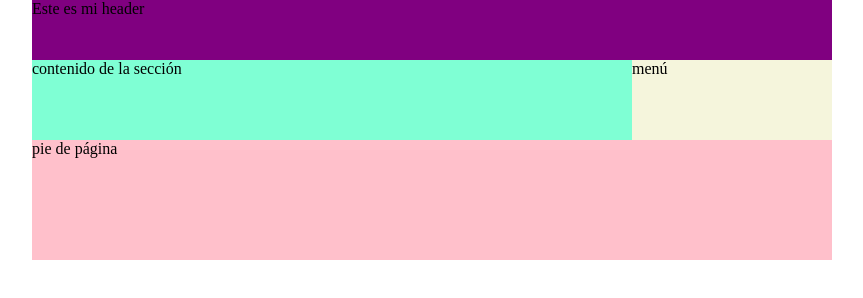
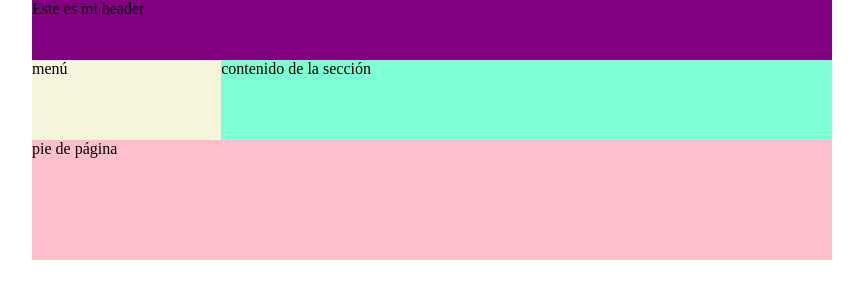
Before and after one commit to pintofelipe/boxModel, a plain HTML site: page index.html in a window 1280 px wide. Shown: the whole page, without its empty margins (208-1071 px from the left). Drawn offline with Linux system fonts and the light colour scheme.

Commit message:
agregar display grid

```diff
--- a/index.html
+++ b/index.html
@@ -14,19 +14,16 @@
     <header>
       Este es mi header
     </header>
-    <div id="wrapper">
-      <section>
         <nav>
           menú
         </nav>
         <article>
           contenido de la sección
         </article>
-      </section>
       <footer>
         pie de página
       </footer>
-      </div>
+
   </div>
 </body>
 
--- a/main.css
+++ b/main.css
@@ -1,34 +1,32 @@
 html,
-
 body {
   padding: 0;
   margin: 0;
 }
 
-
-
 header {
   background-color: purple;
   height: 60px;
+  grid-area: header;
 }
-
-section {
-  background-color: green;
-  flex-direction: row-reverse;
-  overflow: hidden;
-  display: flex;
-}
-
 
 nav {
   background-color: beige;
-  width: 25%;
+  grid-area: menu;
 }
 
 article {
   background-color: aquamarine;
   height: 80px;
-  width: 75%;
+  grid-area: content;
+}
+
+
+footer {
+  /*clear: both*/
+  background-color: pink;
+  height: 120px;
+  grid-area: footer;
 }
 
 #container {
@@ -36,10 +34,10 @@ article {
   max-width: 800px;
   margin: 0 auto;
 
+  display: grid;
+  grid-template-areas:
+    'header header header header'
+    'menu content content content'
+    'footer footer footer footer'
+  ;
 }
-
-footer {
-  /*clear: both*/
-  background-color: pink;
-  height: 120px;
-}
```
